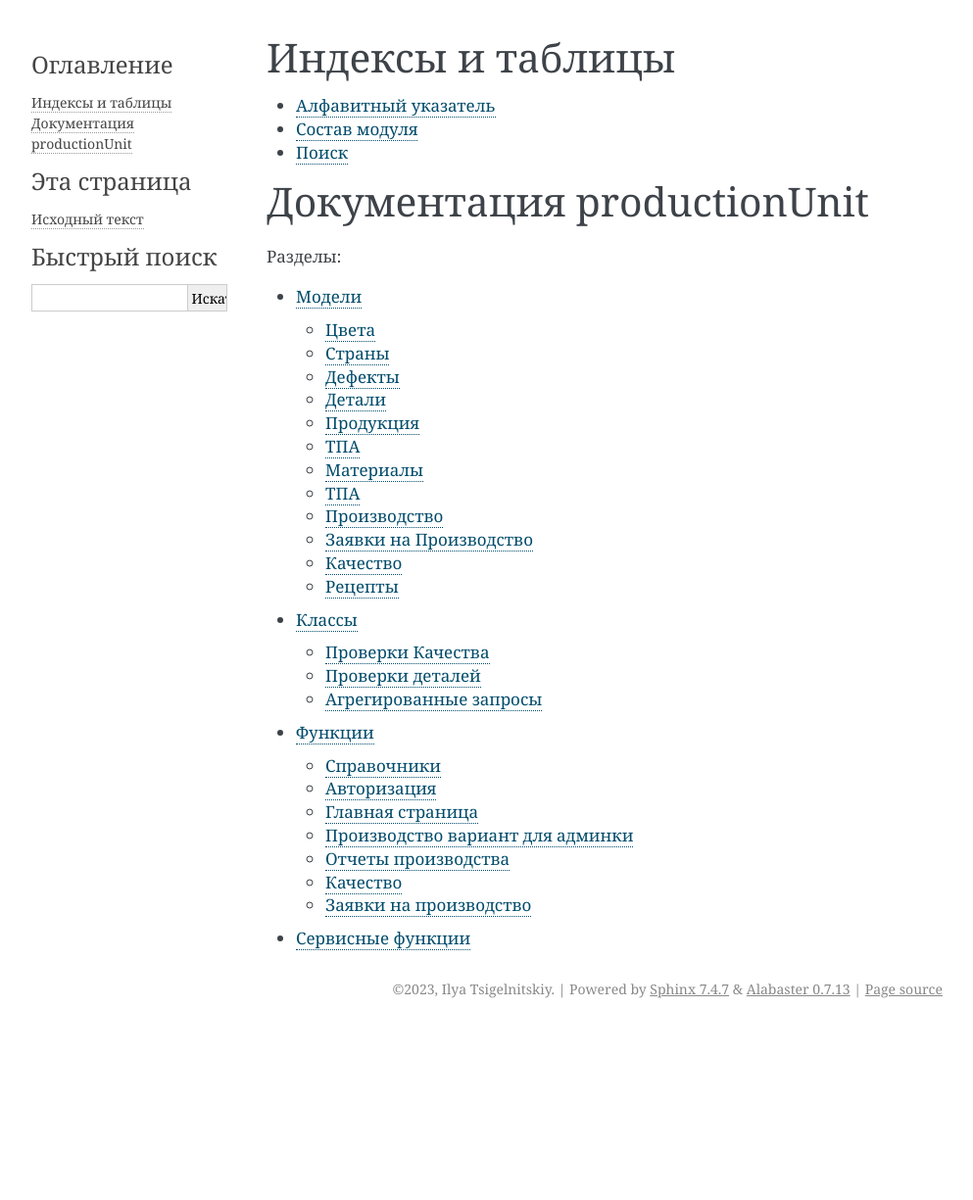
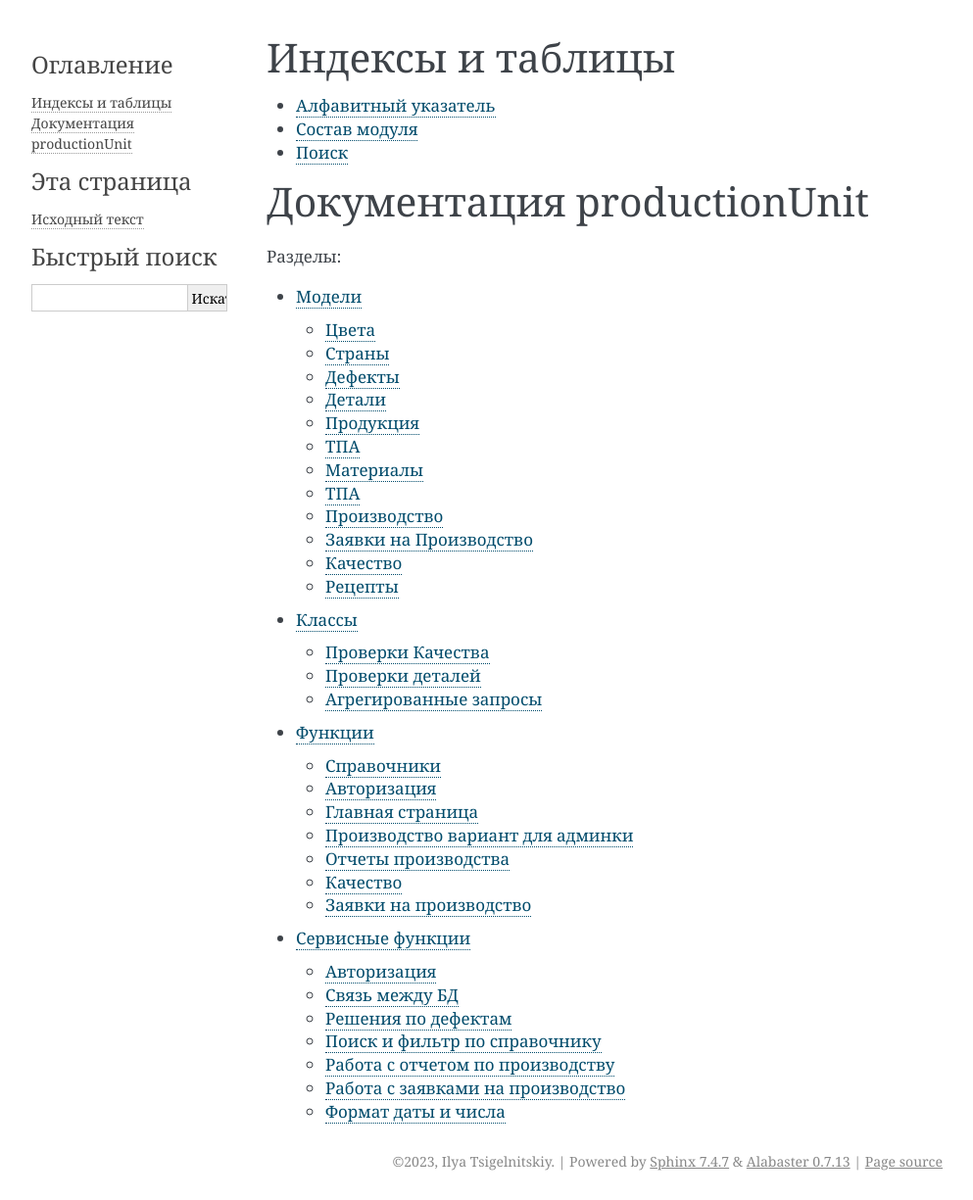
Before and after one commit to tsibul/productionUnit, a Sphinx documentation site: the page built from docs/index.rst, in a window 1280 px wide. Shown: the whole page at 98% size, without its empty margins (148-1141 px from the left). Built offline with Sphinx 7.4.7, drawn with Linux system fonts in a browser that asks for light colours; before the commit the page ends 1049 px from its top, so only the background shows below that.

Commit message:
Sphinx service functions

```diff
--- /dev/null
+++ b/docs/service/auth.rst
@@ -0,0 +1,6 @@
+Авторизация
+===========
+
+.. automodule:: production.service_function.authentificition
+   :members:
+   :undoc-members:
--- /dev/null
+++ b/docs/service/change_format.rst
@@ -0,0 +1,6 @@
+Формат даты и числа
+===================
+
+.. automodule:: production.service_function.change_format
+   :members:
+   :undoc-members:
--- /dev/null
+++ b/docs/service/db_linking.rst
@@ -0,0 +1,6 @@
+Связь между БД
+==============
+
+.. automodule:: production.service_function.database_linking
+   :members:
+   :undoc-members:
--- /dev/null
+++ b/docs/service/defect.rst
@@ -0,0 +1,6 @@
+Решения по дефектам
+===================
+
+.. automodule:: production.service_function.defect_manage
+   :members:
+   :undoc-members:
--- /dev/null
+++ b/docs/service/dict_filter.rst
@@ -0,0 +1,6 @@
+Поиск и фильтр по справочнику
+=============================
+
+.. automodule:: production.service_function.dictionary_search_filter
+   :members:
+   :undoc-members:
--- /dev/null
+++ b/docs/service/report_manage.rst
@@ -0,0 +1,6 @@
+Работа с отчетом по производству
+================================
+
+.. automodule:: production.service_function.production_report_manage
+   :members:
+   :undoc-members:
--- /dev/null
+++ b/docs/service/request_manage.rst
@@ -0,0 +1,6 @@
+Работа с заявками на производство
+=================================
+
+.. automodule:: production.service_function.production_request_manage
+   :members:
+   :undoc-members:
```
Also changed, not shown: docs/service_function.rst (+10 -10 lines).
